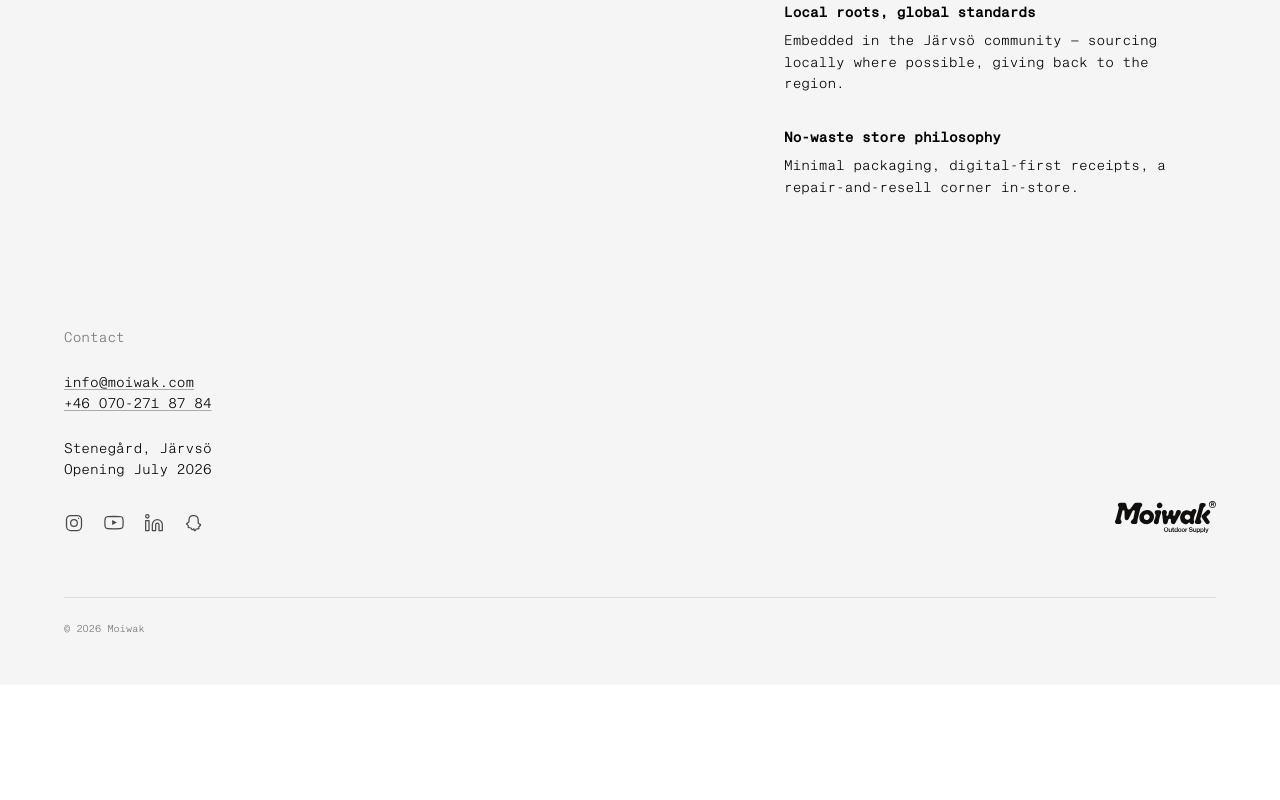
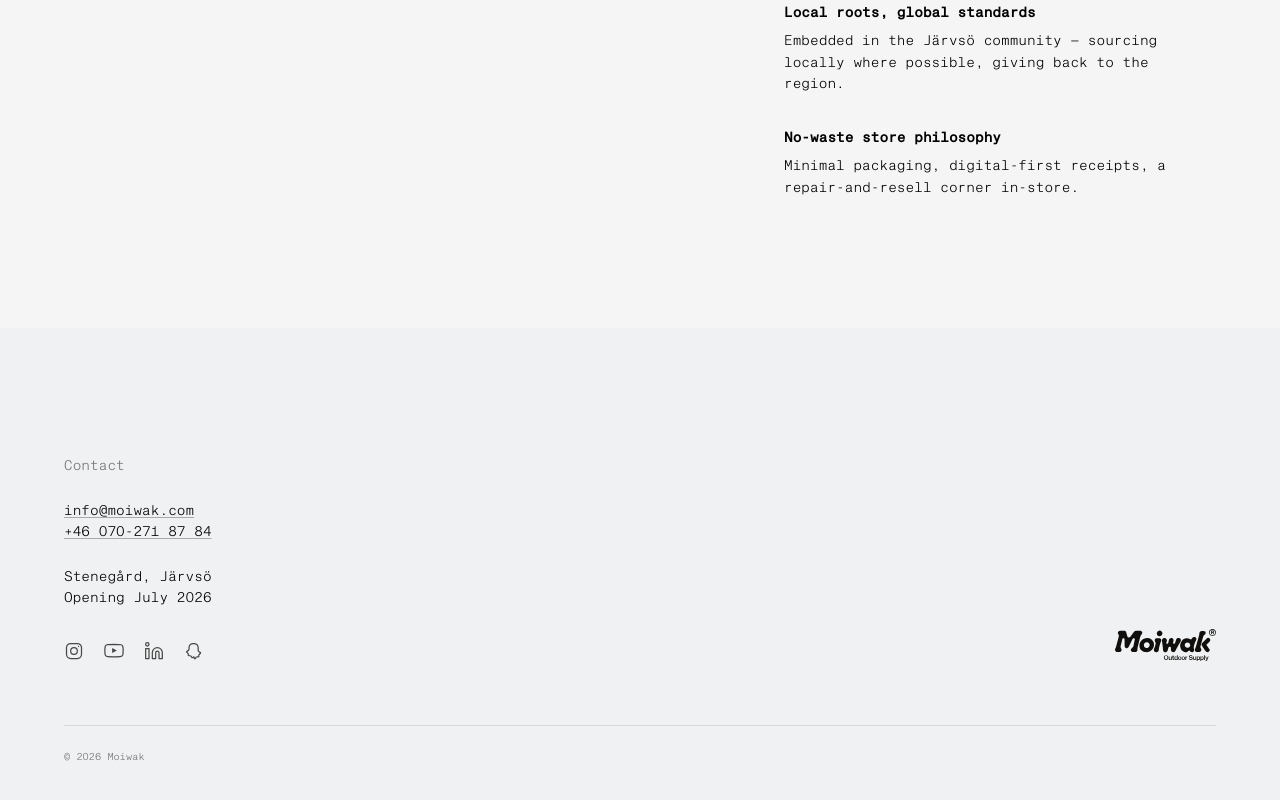
Before and after one commit to Moiwak/moiwak-marketing-site, a Next.js app: page / in a window 1280 px wide. Shown: the part 3282-4082 px from the top of the page. Before the commit the page ends 3967 px from the top, so only its background shows below. Built offline with nearby package versions, Linux system fonts and the light colour scheme; a web font is replaced by a local one.

Commit message:
Move footer inside main for uniform spacing, give it #F0F1F2 bg

```diff
--- a/app/page.tsx
+++ b/app/page.tsx
@@ -272,9 +272,9 @@ export default function Home() {
             </div>
           </div>
         </section>
+
+        <SiteFooter />
       </main>
-
-      <SiteFooter />
     </>
   )
 }
--- a/components/site-footer.tsx
+++ b/components/site-footer.tsx
@@ -84,7 +84,8 @@ export function SiteFooter() {
   return (
     <footer
       id="contact"
-      className="scroll-mt-16 bg-neutral-100 pt-(--section-y) pb-12 px-(--section-x) text-black"
+      className="scroll-mt-16 pt-(--section-y) pb-12 px-(--section-x) text-black"
+      style={{ backgroundColor: '#F0F1F2' }}
     >
       <div className="mx-auto flex max-w-6xl flex-col gap-12 sm:flex-row sm:items-end sm:justify-between">
         <div className="font-mono text-xs font-light leading-[1.5] sm:text-sm">
```
